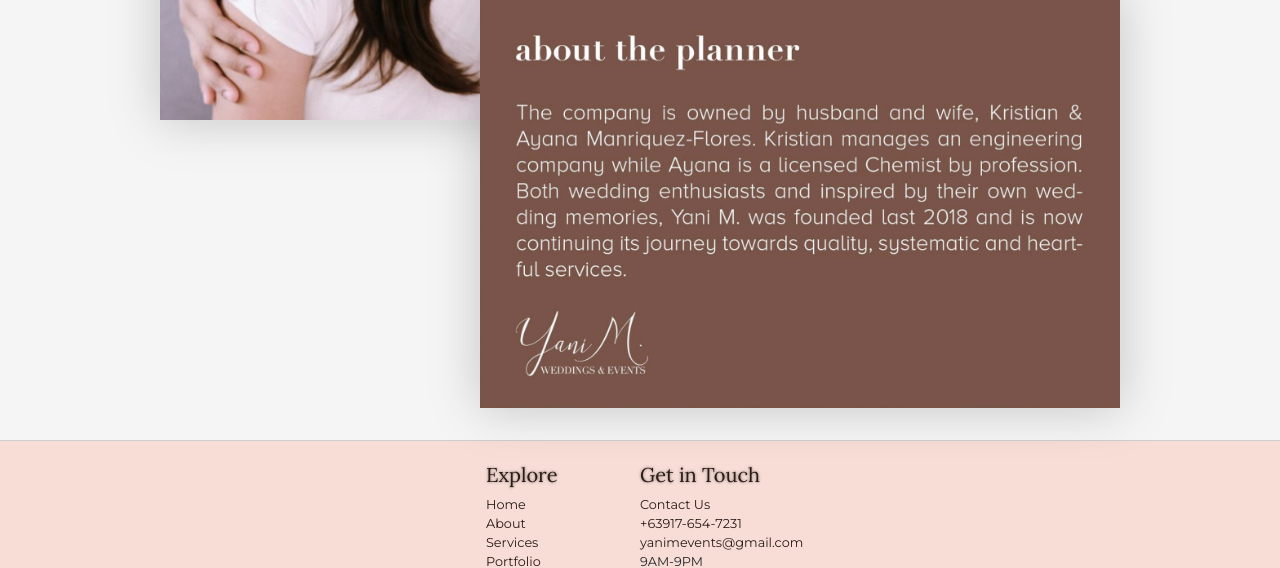
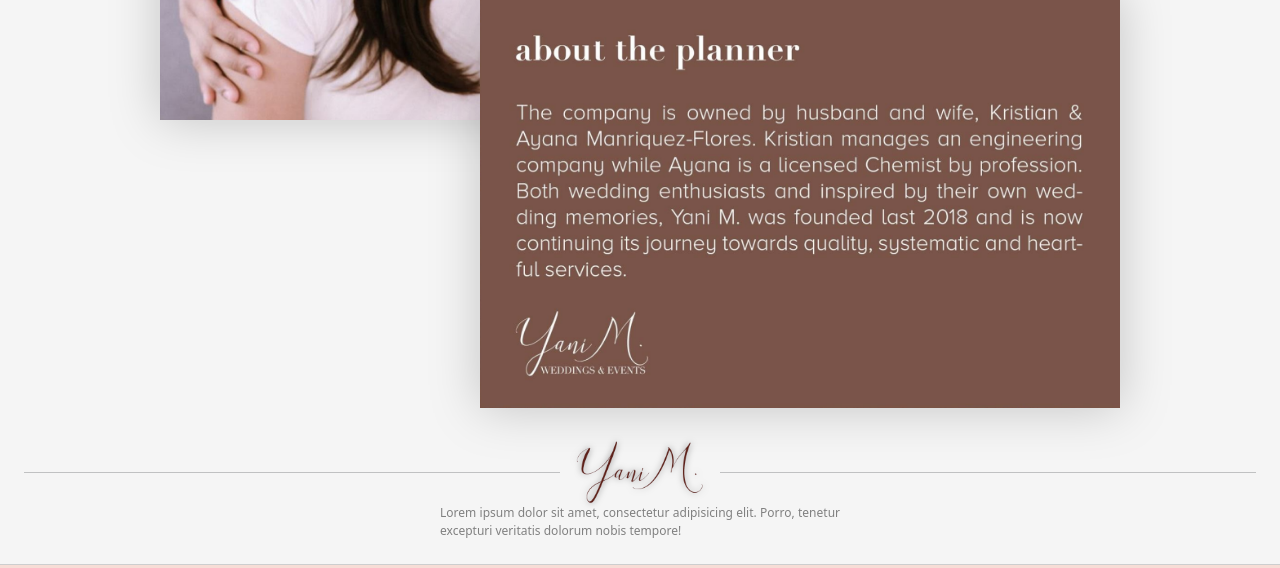
Before and after one commit to banskiie/yani-m, a plain HTML site: page about.html in a window 1280 px wide. Shown: the part 3371-3939 px from the top of the page. Drawn offline with nearby package versions, Linux system fonts and the light colour scheme; a script that the page names is missing.

Commit message:
added motto footer

```diff
--- a/about.html
+++ b/about.html
@@ -279,10 +279,39 @@
       class="container-fluid d-flex flex-column align-items-center justify-content-center"
     >
       <div>
-        <img id="pic-planner" src="/images/about-the-planner/planner-pic.png" alt="" />
+        <img
+          id="pic-planner"
+          src="/images/about-the-planner/planner-pic.png"
+          alt=""
+        />
       </div>
       <div>
-        <img id="text-planner" src="/images/about-the-planner/about-the-planner.png" alt="" />
+        <img
+          id="text-planner"
+          src="/images/about-the-planner/about-the-planner.png"
+          alt=""
+        />
+      </div>
+    </div>
+
+    <div></div>
+
+    <div
+      id="motto-footer"
+      class="container-fluid d-flex flex-column align-items-center justify-content-center"
+    >
+      <div
+        class="container-fluid d-flex align-items-center justify-content-center"
+      >
+        <hr />
+        <img id="motto-logo" src="/images/yani-transparent.png" alt="" />
+        <hr />
+      </div>
+      <div>
+        <p id="motto-text">
+          Lorem ipsum dolor sit amet, consectetur adipisicing elit. Porro,
+          tenetur excepturi veritatis dolorum nobis tempore!
+        </p>
       </div>
     </div>
 
--- a/styles/shared.css
+++ b/styles/shared.css
@@ -83,6 +83,22 @@ a {
   transition: 0.2s;
 }
 
+/* Motto Footer */
+
+#motto-logo {
+  width: 8rem;
+  margin: auto 1rem;
+  filter: drop-shadow(var(--shadow-default));
+}
+
+#motto-text {
+  text-align: justify;
+  width: 25rem;
+  font-size: 0.75rem;
+  margin-bottom: 1.5rem;
+  color: gray;
+}
+
 /* Contact Footer */
 
 #contact-footer {
```
Also changed, not shown: blog.html (+18 -0 lines), contact.html (+18 -17 lines), index.html (+22 -4 lines), portfolio.html (+19 -0 lines), services.html (+19 -0 lines).
